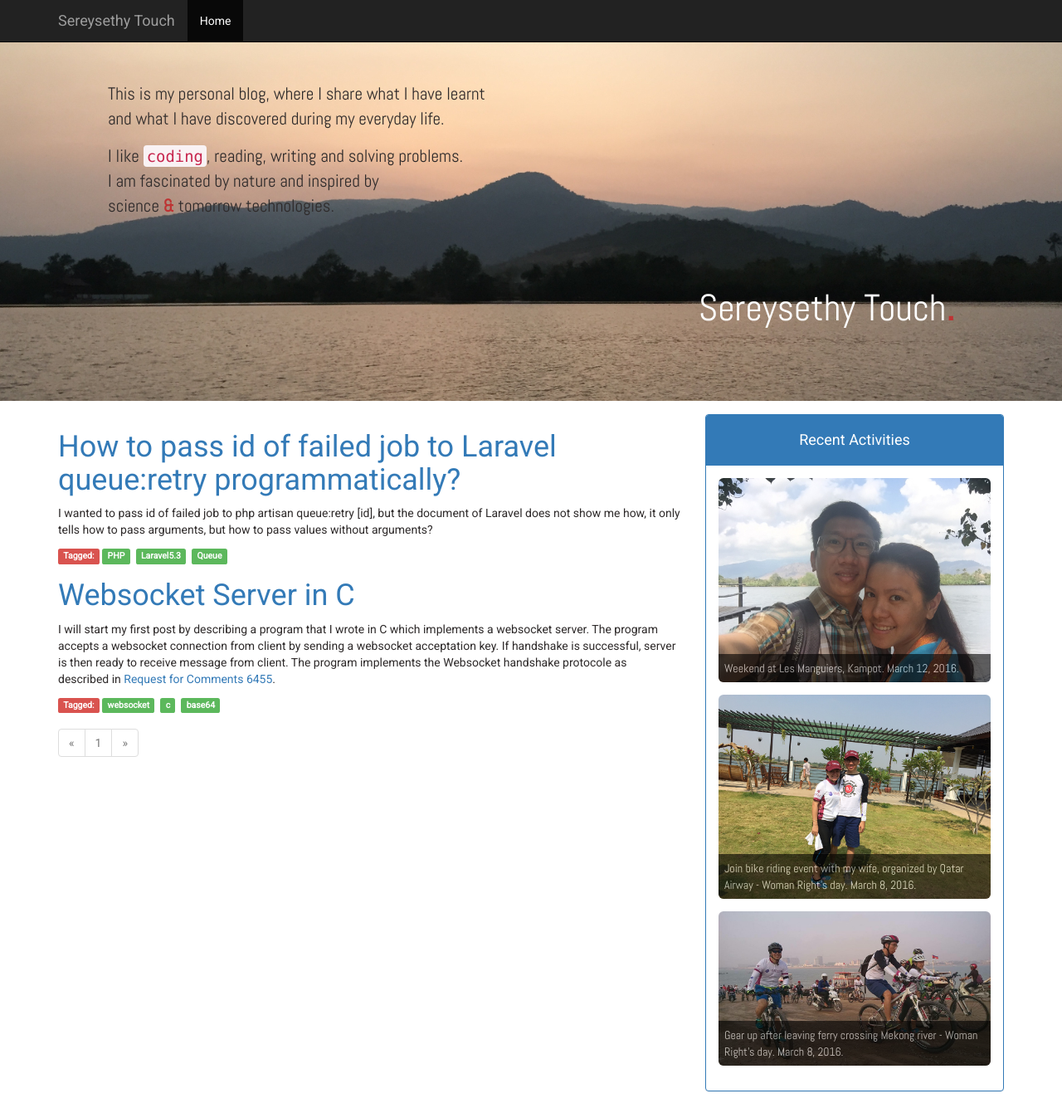
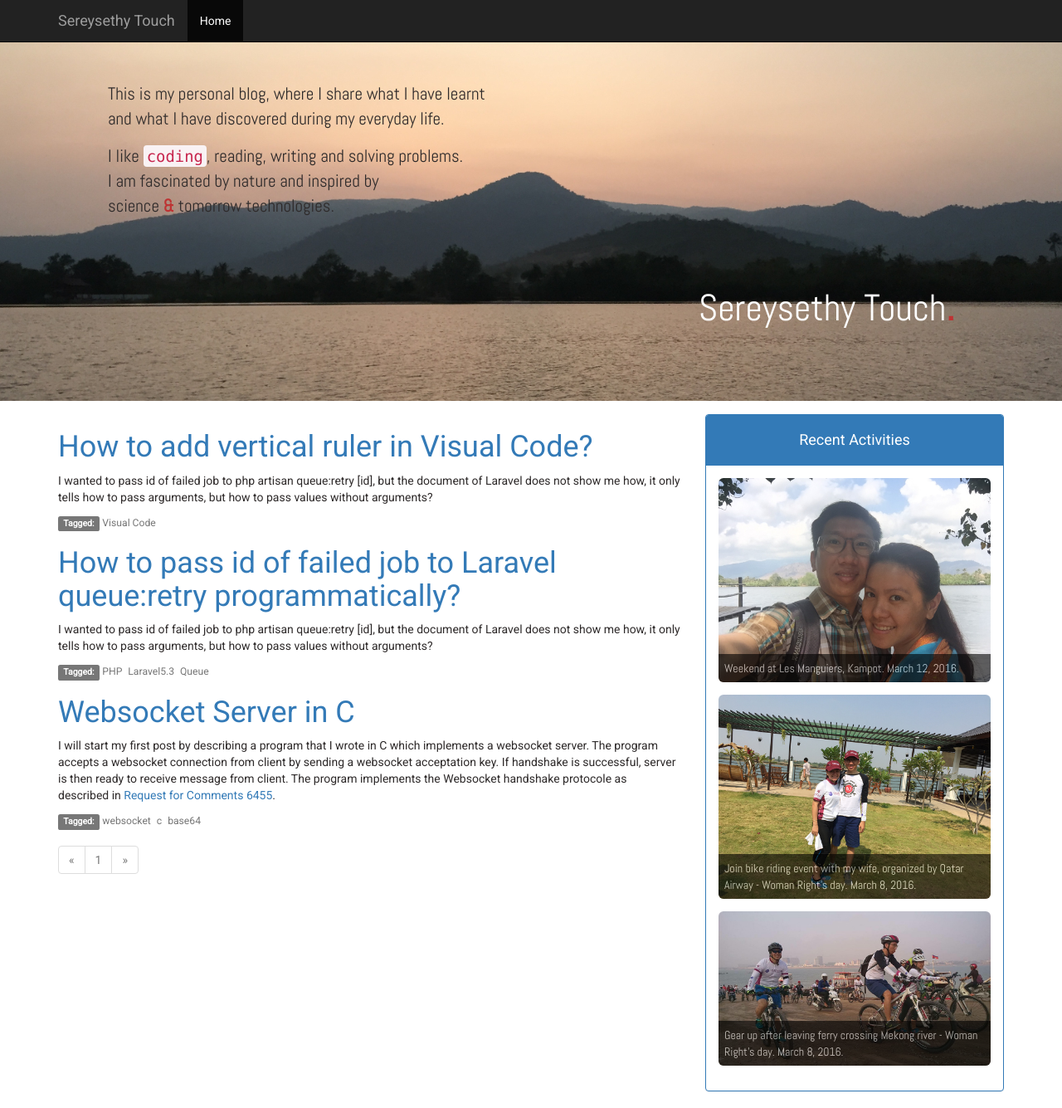
Before and after one commit to sereysethy/sereysethy.github.io, a Jekyll site: the page built from index.html, in a window 1280 px wide and 1335 px high. Shown: the whole window at 83% size. Built offline with Jekyll 4.4.1, drawn with Linux system fonts in a browser that asks for light colours; the list of posts is cut into pages by our own code.

Commit message:
add tags

````diff
--- a/_config.yml
+++ b/_config.yml
@@ -1,5 +1,7 @@
 url: https://sereysethy.github.io
-plugins: [jekyll-paginate]
+plugins: [jekyll-paginate, jekyll/tagging]
 encoding: UTF-8
 paginate: 10
+tag_page_layout: tag_page
+tag_page_dir: tag
 #url: http://sereysethy.github.io
--- a/_layouts/default.html
+++ b/_layouts/default.html
@@ -29,7 +29,7 @@
         </div>
         <div id="navbar" class="collapse navbar-collapse">
           <ul class="nav navbar-nav">
-            <li class="active"><a href="">Home</a></li>
+            <li class="active"><a href="/">Home</a></li>
             <!--li><a href="">Commands</a></li-->
             <!--li><a href="{{site.url}}/about">About me</a></li-->
           </ul>
--- a/_layouts/post.html
+++ b/_layouts/post.html
@@ -42,9 +42,9 @@
             {{ content }}
 
             <div id="tags">
-              <span class="label label-danger">Tagged:</span>
+              <span class="label label-default">Tagged:</span>
               {% for tag in page.tags %}
-              <span class="label label-success">{{tag}}</span>&nbsp;
+              <a class="tagged" href="{{site.url}}/tag/{{tag | replace: " ", "-" }}.html">{{tag}}</a>&nbsp;
               {% endfor %}
             </div>
 
--- /dev/null
+++ b/_posts/2017-10-16-add-vertical-ruler-visual-code.md
@@ -0,0 +1,31 @@
+---
+layout: post
+title: How to add vertical ruler in Visual Code?
+date: 2017-10-16 08:27:01 +0700
+excerpt: I wanted to pass id of failed job to php artisan queue:retry [id], but the document of Laravel does not show me how, it only tells how to pass arguments, but how to pass values without arguments?
+tags:
+  - Visual Code
+---
+
+<div class="page-header">
+  <h1>{{page.title}}</h1>
+</div>
+
+<div class="date"><span class="label label-danger" id="date"></span></div>
+
+To add vertical line to Visual Code on Mac (it should work the same way on Linux/
+Windows), go to Code > Preferences > Settings and find `editor.rulers` then
+add `80` or any values that you want VS Code to display a vertical line.
+
+```javascript
+// Place your settings in this file to overwrite the default settings
+{
+    "editor.tabSize": 2,
+    "cSpell.language": "en,fr",
+    "editor.rulers": [80]
+}
+```
+
+<script>
+var day = moment("{{page.date}}");
+</script>
--- a/assets/css/stylesheet.css
+++ b/assets/css/stylesheet.css
@@ -60,3 +60,8 @@ pre {
 	padding: 7px;
 	margin: 0px;
 }
+
+.tagged {
+	font-size: 0.87em;
+	color: #777;
+}
--- a/index.html
+++ b/index.html
@@ -20,9 +20,9 @@ title: Home | Sereysethy Touch
   	  <a href="{{ post.url }}"><h1>{{ post.title }}</h1></a>
   	  <p>{{ post.excerpt }}</p>
       <div id="tags">
-      <span class="label label-danger">Tagged:</span>
+        <span class="label label-default">Tagged:</span>
         {% for tag in post.tags %}
-        <span class="label label-success">{{tag}}</span>&nbsp;
+        <a class="tagged" href="{{site.url}}/tag/{{tag | replace: " ", "-" }}.html">{{tag}}</a>&nbsp;
         {% endfor %}
       </div>
   	{% endfor %}
````
Also changed, not shown: _layouts/tag_page.html (added, +42 -0 lines).
